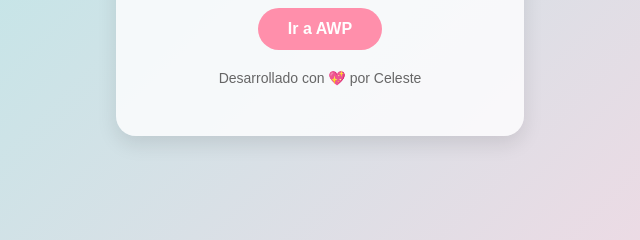
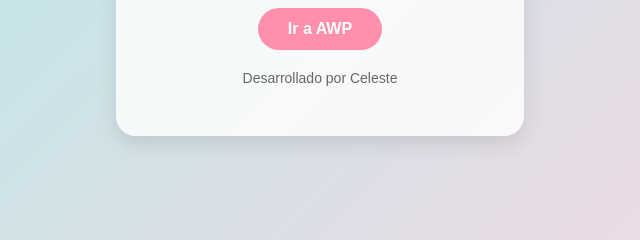
Before and after one commit to celestegm040715-hub/AWP1, a plain HTML site: page index.html in a window 1280 px wide. Shown: the part 434-674 px from the top of the page, 320-960 px from the left. Drawn offline with Linux system fonts and the light colour scheme.

Commit message:
Update index.html

```diff
--- a/index.html
+++ b/index.html
@@ -78,7 +78,7 @@
 
     <a href="AWP/index.html">Ir a AWP</a>
 
-    <footer>Desarrollado con 💖 por Celeste</footer>
+    <footer>Desarrollado por Celeste</footer>
   </div>
 </body>
 </html>
```
